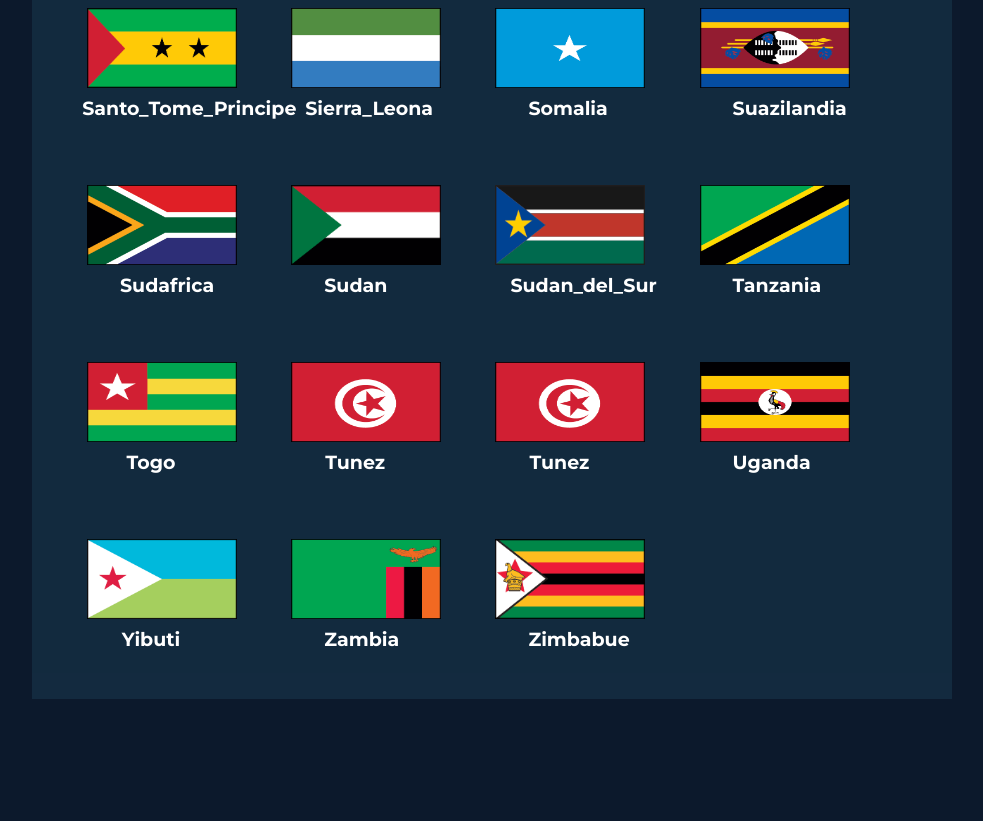
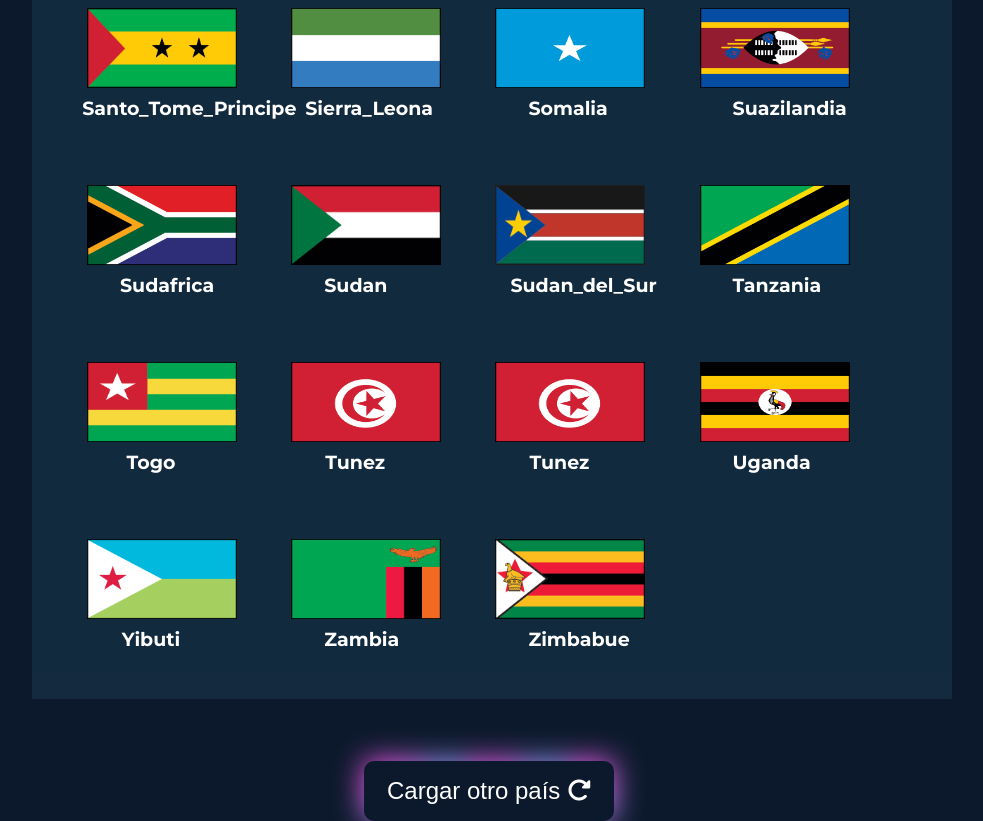
Before and after one commit to NasalDooor3097/Paises, a plain HTML site: page public/paginas/Africa.html in a window 1280 px wide. Shown: the part 1922-2743 px from the top of the page, without its empty margins (148-1131 px from the left). Before the commit the page ends 2626 px from the top, so only its background shows below. Drawn offline with Linux system fonts and the light colour scheme.

Commit message:
Ultima Actualizacion 3/Agosto a las 12 :)

```diff
--- a/public/estilos/Paises.css
+++ b/public/estilos/Paises.css
@@ -113,3 +113,50 @@ font-size: 3rem;
 {
     visibility: visible;
 }
+
+.Cargar
+{
+    border-radius: 10px;
+    width: 250px;
+    height: 60px;
+    align-items: center;
+    background-color: #0c192c;
+    color: white;
+    position: relative;
+    left: 40%;
+    right: 40%;
+    cursor: pointer;
+    border: none;
+    font-size: 24px;
+    outline: none;
+}
+
+.Cargar::after
+{
+    content: "";
+    width:100%;
+    height:100%;
+    background:radial-gradient(
+        circle farthest-corner at 10% 20%,
+        rgba(255, 94, 247, 1) 18%,
+        rgba(2, 245, 255, 1) 100%
+     );
+    filter: blur(15px);
+    position: absolute;
+    left: 0;
+    top: 0;
+    z-index: -1;
+    animation: move 2s linear infinite;
+    background-size: 40% 200%;
+}
+
+@keyframes move
+{
+    0%{
+        background-position: 0 0;
+    }
+
+    100%{
+        background-position: 200px 440px;
+    }
+}
--- a/public/paginas/Africa.html
+++ b/public/paginas/Africa.html
@@ -10,6 +10,9 @@
     <link rel="preconnect" href="https://fonts.googleapis.com">
     <link rel="preconnect" href="https://fonts.gstatic.com" crossorigin>
     <link href="https://fonts.googleapis.com/css2?family=Montserrat:ital,wght@0,100..900;1,100..900&display=swap" rel="stylesheet">"
+
+    <link rel="stylesheet" href="https://cdnjs.cloudflare.com/ajax/libs/font-awesome/6.6.0/css/all.min.css" integrity="sha512-Kc323vGBEqzTmouAECnVceyQqyqdsSiqLQISBL29aUW4U/M7pSPA/gEUZQqv1cwx4OnYxTxve5UMg5GT6L4JJg==" crossorigin="anonymous" referrerpolicy="no-referrer" />
+
 </head>
 
 <body>
@@ -298,6 +301,14 @@
         </div>
 
     </div>
+
+    <br>
+    <br>
+    <br>
+
+    <button type="button" class="Cargar" id="delete"> Cargar otro país <i class="fa-solid fa-rotate-right"></i></button>
+
+    <script src="/public/scripts/africa.js"></script>
 </body>
 
 </html>
--- /dev/null
+++ b/public/scripts/africa.js
@@ -0,0 +1,7 @@
+//Boton para quitar el texto -----------------------------------------------------------
+const ButtonDelete = document.getElementById("delete");
+
+ButtonDelete.addEventListener("click", event =>{
+    document.getElementById("Textos").style.visibility="hidden"
+})
+//fin de la funcion --------------------------------------------------------------------
```
Also changed, not shown: public/paginas/Asia.html (+10 -0 lines), public/paginas/Europa.html (+12 -0 lines), public/scripts/asia.js (+7 -1 lines), public/scripts/europa.js (added, +7 -0 lines).
